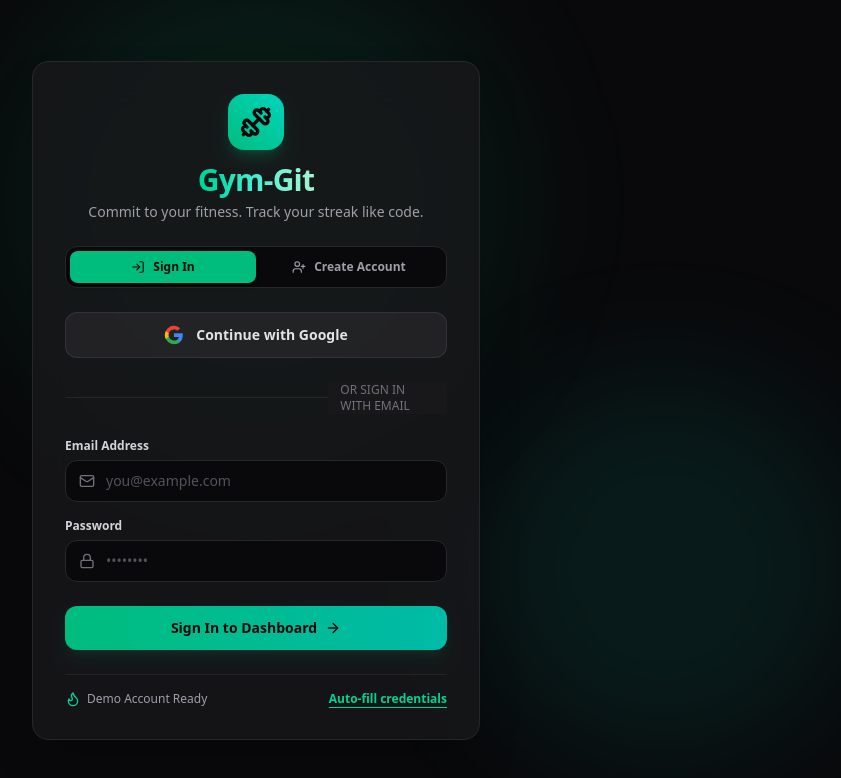
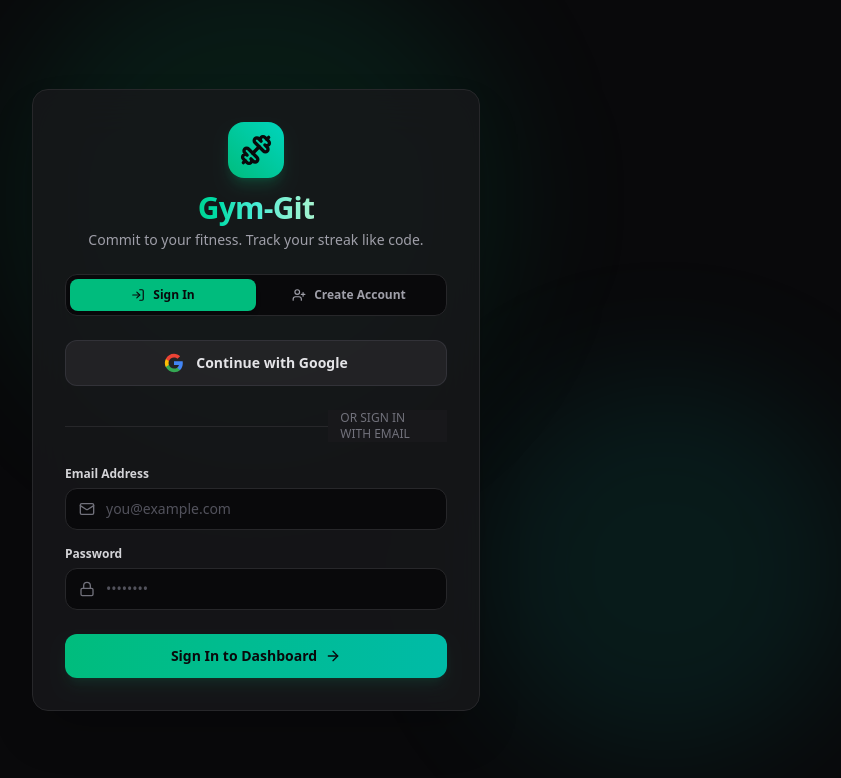
Before and after one commit to salman-ryo/gym-git-frontend, a Next.js app: page /login in a window 1280 px wide. Shown: the top 778 px of the page, without its empty margins (384-1225 px from the left). Built offline with nearby package versions, Linux system fonts and the light colour scheme; no server answers.

Commit message:
fix(Mock data): Removed

```diff
--- a/app/login/page.tsx
+++ b/app/login/page.tsx
@@ -3,7 +3,7 @@
 import { useAuth } from '@/lib/auth-context';
 import { useRouter } from 'next/navigation';
 import React, { useState, useEffect } from 'react';
-import { Dumbbell, Flame, Lock, Mail, User as UserIcon, ArrowRight, UserPlus, LogIn } from 'lucide-react';
+import { Dumbbell, Lock, Mail, User as UserIcon, ArrowRight, UserPlus, LogIn } from 'lucide-react';
 
 export default function LoginPage() {
   const { user, login, signup, loginWithGoogle } = useAuth();
@@ -61,11 +61,6 @@ export default function LoginPage() {
     }
   };
 
-  const handleDemoFill = () => {
-    setEmail('demo.gymmer@example.com');
-    setPassword('password123');
-    setName('Demo Gymmer');
-  };
 
   return (
     <div className="min-h-screen bg-zinc-950 text-zinc-100 flex flex-col justify-center items-center p-4 relative overflow-hidden">
@@ -237,19 +232,7 @@ export default function LoginPage() {
           </button>
         </form>
 
-        {/* Quick Demo Fill Helper */}
-        <div className="mt-6 pt-4 border-t border-zinc-800/80 flex items-center justify-between text-xs">
-          <span className="text-zinc-400 flex items-center gap-1.5">
-            <Flame className="w-4 h-4 text-emerald-400" /> Demo Account Ready
-          </span>
-          <button
-            type="button"
-            onClick={handleDemoFill}
-            className="text-emerald-400 hover:text-emerald-300 font-semibold underline underline-offset-4 transition-colors"
-          >
-            Auto-fill credentials
-          </button>
-        </div>
+
       </div>
     </div>
   );
--- a/app/page.tsx
+++ b/app/page.tsx
@@ -48,7 +48,7 @@ export default function DashboardPage() {
     return Array.from(types);
   }, [logs]);
 
-  // Fetch all logs & stats from Go backend (or Mock API when enabled)
+  // Fetch all logs & stats from Go backend API
   const refreshData = useCallback(async () => {
     try {
       const fetchedLogs = await fetchGymLogs();
```
